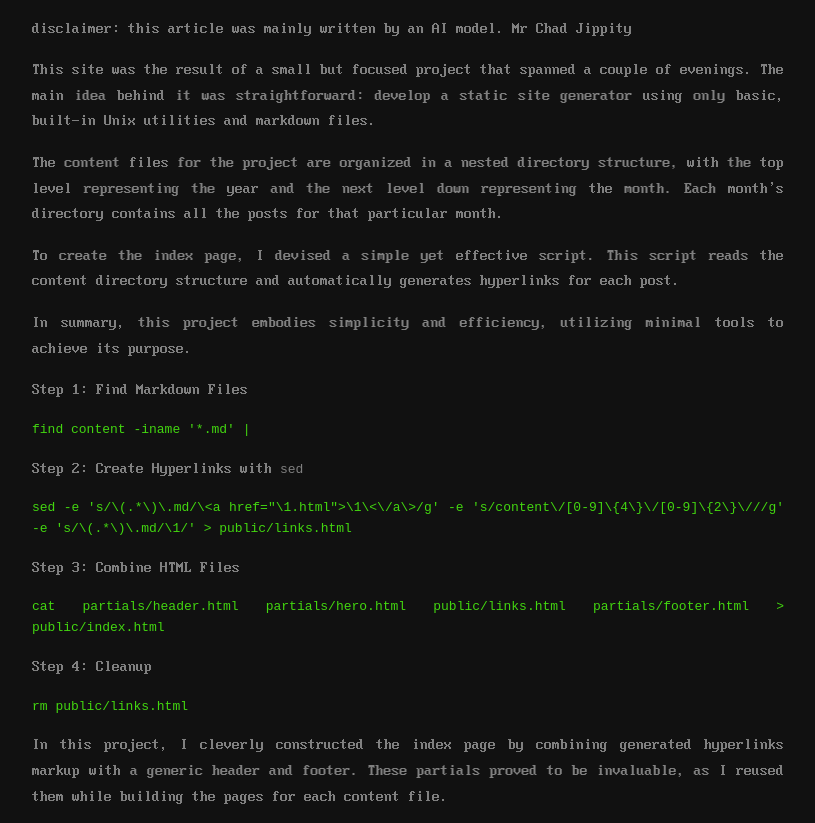
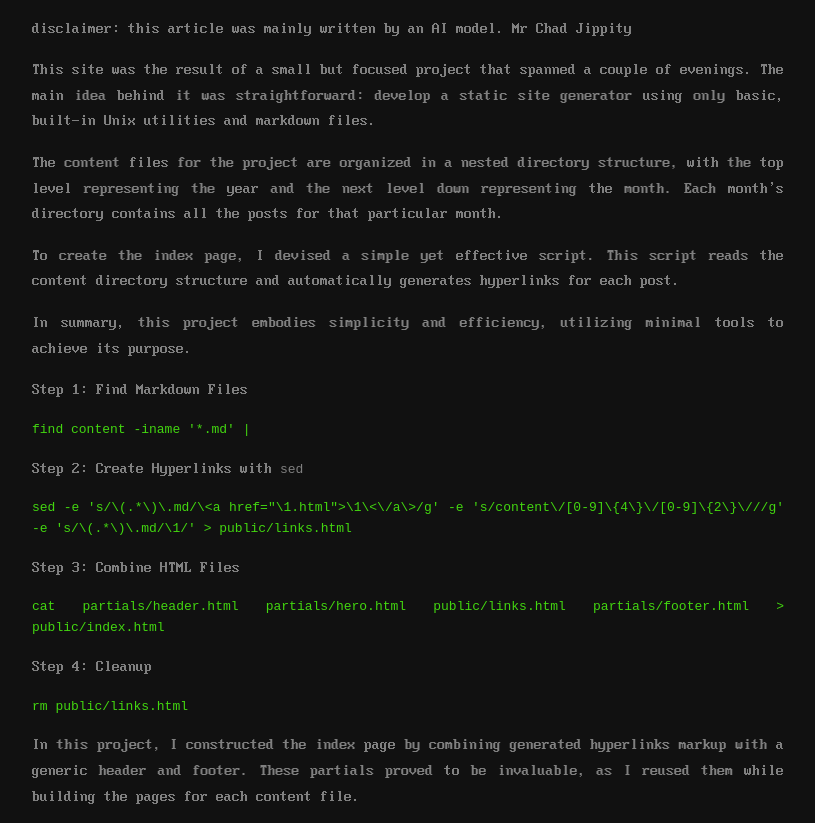
Before and after one commit to theoboldalex/tra.sh, a plain HTML site: page public/how_its_made.html in a window 1280 px wide. Shown: the part 102-925 px from the top of the page, without its empty margins (232-1047 px from the left). Drawn offline with Linux system fonts and the light colour scheme.

```diff
--- a/public/how_its_made.html
+++ b/public/how_its_made.html
@@ -40,7 +40,7 @@
 <pre><code>rm public/links.html
 </code></pre>
 
-<p>In this project, I cleverly constructed the index page by combining generated hyperlinks markup with a generic header and footer. These partials proved to be invaluable, as I reused them while building the pages for each content file.</p>
+<p>In this project, I constructed the index page by combining generated hyperlinks markup with a generic header and footer. These partials proved to be invaluable, as I reused them while building the pages for each content file.</p>
 
 <p>Subsequently, I tackled the task of converting the content files from Markdown to HTML format. To accomplish this, I designed a straightforward script that focused on achieving three primary goals:</p>
 
```
Also changed, not shown: 2 other files.
